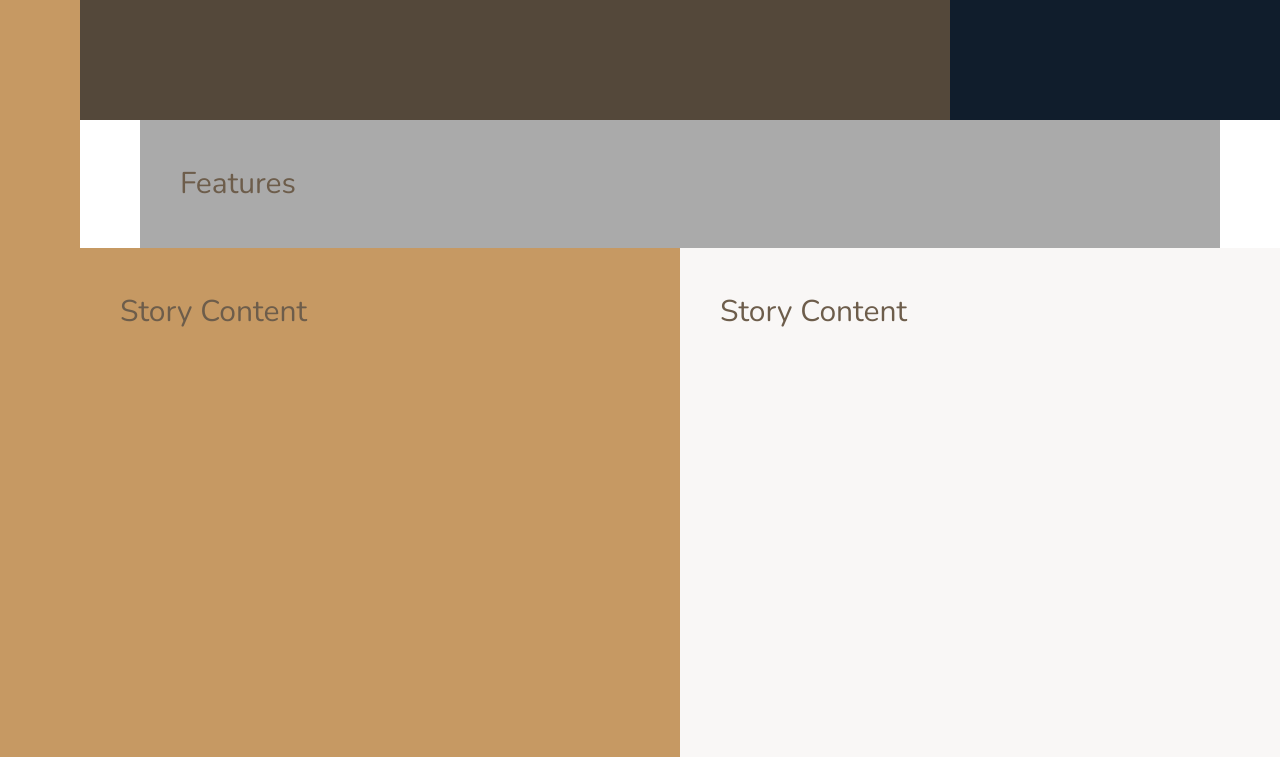
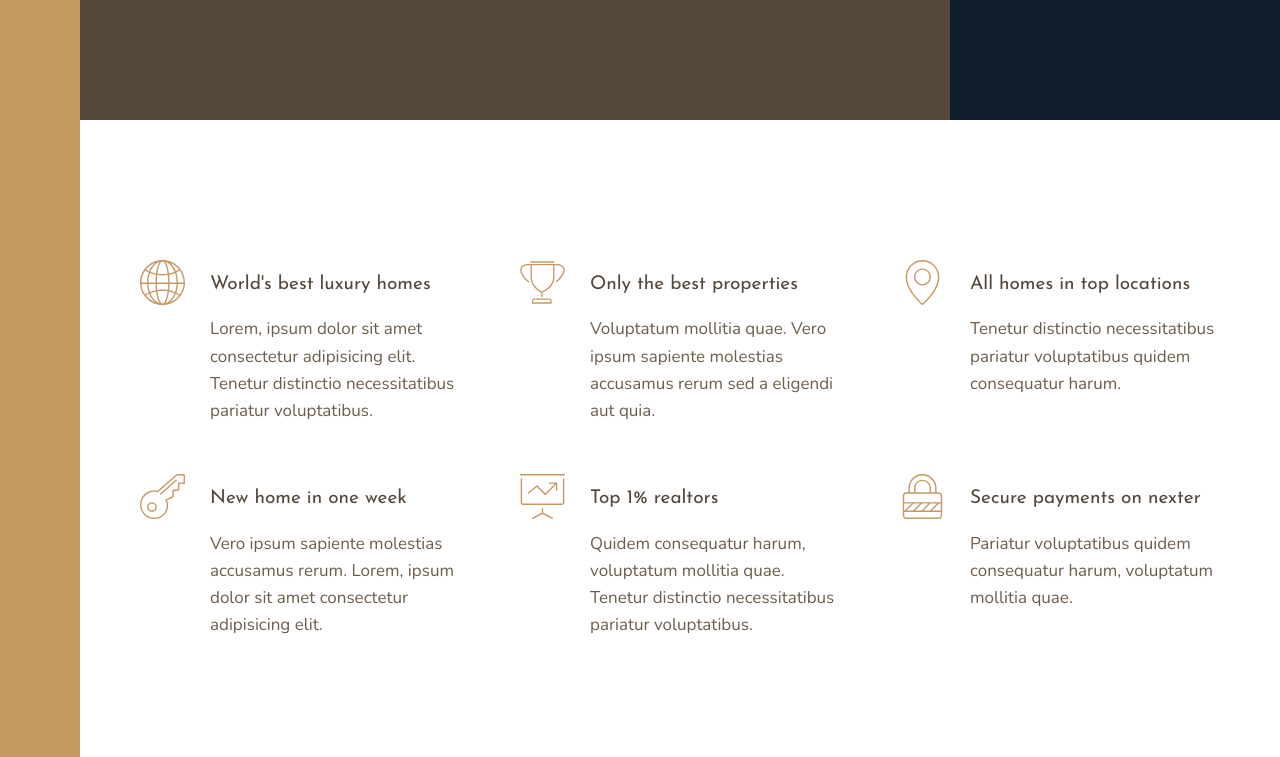
Before and after one commit to ndstephens/nexter, a website: page index.html in a window 1280 px wide. Shown: the part 520-1277 px from the top of the page. Drawn offline with nearby package versions, Linux system fonts and the light colour scheme.

Commit message:
Builds the Features section, fully responsive

```diff
--- a/index.html
+++ b/index.html
@@ -27,7 +27,54 @@
   </div>
 
   <section class="features">
-    Features
+    <div class="feature">
+      <svg class="feature__icon">
+        <use xlink:href='img/sprite.svg#icon-global'></use>
+      </svg>
+      <h4 class="heading-4 heading-4--dark">World's best luxury homes</h4>
+      <p class="feature__text">Lorem, ipsum dolor sit amet consectetur adipisicing elit. Tenetur distinctio necessitatibus pariatur voluptatibus.</p>
+    </div>
+
+    <div class="feature">
+      <svg class="feature__icon">
+        <use xlink:href='img/sprite.svg#icon-trophy'></use>
+      </svg>
+      <h4 class="heading-4 heading-4--dark">Only the best properties</h4>
+      <p class="feature__text">Voluptatum mollitia quae. Vero ipsum sapiente molestias accusamus rerum sed a eligendi aut quia.</p>
+    </div>
+
+    <div class="feature">
+      <svg class="feature__icon">
+        <use xlink:href='img/sprite.svg#icon-map-pin'></use>
+      </svg>
+      <h4 class="heading-4 heading-4--dark">All homes in top locations</h4>
+      <p class="feature__text">Tenetur distinctio necessitatibus pariatur voluptatibus quidem consequatur harum.</p>
+    </div>
+
+    <div class="feature">
+      <svg class="feature__icon">
+        <use xlink:href='img/sprite.svg#icon-key'></use>
+      </svg>
+      <h4 class="heading-4 heading-4--dark">New home in one week</h4>
+      <p class="feature__text">Vero ipsum sapiente molestias accusamus rerum. Lorem, ipsum dolor sit amet consectetur adipisicing elit.</p>
+    </div>
+
+    <div class="feature">
+      <svg class="feature__icon">
+        <use xlink:href='img/sprite.svg#icon-presentation'></use>
+      </svg>
+      <h4 class="heading-4 heading-4--dark">Top 1% realtors</h4>
+      <p class="feature__text">Quidem consequatur harum, voluptatum mollitia quae. Tenetur distinctio necessitatibus pariatur voluptatibus.</p>
+    </div>
+
+    <div class="feature">
+      <svg class="feature__icon">
+        <use xlink:href='img/sprite.svg#icon-lock'></use>
+      </svg>
+      <h4 class="heading-4 heading-4--dark">Secure payments on nexter</h4>
+      <p class="feature__text">Pariatur voluptatibus quidem consequatur harum, voluptatum mollitia quae.</p>
+    </div>
+
   </section>
 
   <div class="story__pictures">
--- a/sass/_base.scss
+++ b/sass/_base.scss
@@ -51,9 +51,4 @@
     [center-end]
     minmax(6rem, 1fr)
     [full-end];
-
-  & > * {
-    padding: 40px;
-    font-size: 3rem;
-  }
 }
--- a/sass/_features.scss
+++ b/sass/_features.scss
@@ -1,4 +1,34 @@
+/*//?----------  SECTION LAYOUT  ----------*/
 .features {
-  background-color: $color-grey-light-2;
   grid-column: center-start / center-end;
+
+  margin: 15rem 0;
+
+  display: grid;
+  grid-template-columns: repeat(auto-fit, minmax(25rem, 1fr));
+  grid-gap: 6rem;
+  /*//* some of the '.feature' children components have less text in than others.  since the default is 'stretch' they have a different spacing in them than the others.  set to 'start' so they all bring their content to the top */
+  align-items: start;
 }
+
+/*//?----------  COMPONENTS  ----------*/
+.feature {
+  display: grid;
+  grid-template-columns: min-content 1fr;
+  grid-row-gap: 1.5rem;
+  grid-column-gap: 2.5rem;
+
+  &__icon {
+    fill: $color-primary;
+    width: 4.5rem;
+    height: 4.5rem;
+    /*//* not using '-1' (but instead 'span 2') b/c '-1' only works for referencing the end of the EXPLICIT grid.  since i didn't make any explicit rows, the '-1' won't use the last implicit row.  therefore need to use 'span 2' */
+    /*//* also, by having the icon span down a row which therefore pushes the 'feature__text' element into the second column (instead of explicitly placing the paragraph into the second column) the height of the first row references the h4, not the icon, since the icon can span down */
+    grid-row: 1 / span 2;
+    transform: translateY(-1rem);
+  }
+
+  &__text {
+    font-size: 1.7rem;
+  }
+}
--- a/sass/_typography.scss
+++ b/sass/_typography.scss
@@ -0,0 +1,28 @@
+%heading {
+  font-family: $font-display;
+  font-weight: 400;
+}
+
+.heading-1 {
+  @extend %heading;
+}
+
+.heading-2 {
+  @extend %heading;
+}
+
+.heading-3 {
+  @extend %heading;
+}
+
+.heading-4 {
+  @extend %heading;
+  font-size: 1.9rem;
+
+  &--light {
+    color: $color-grey-light-1;
+  }
+  &--dark {
+    color: $color-grey-dark-1;
+  }
+}
```
Also changed, not shown: css/style.css.
